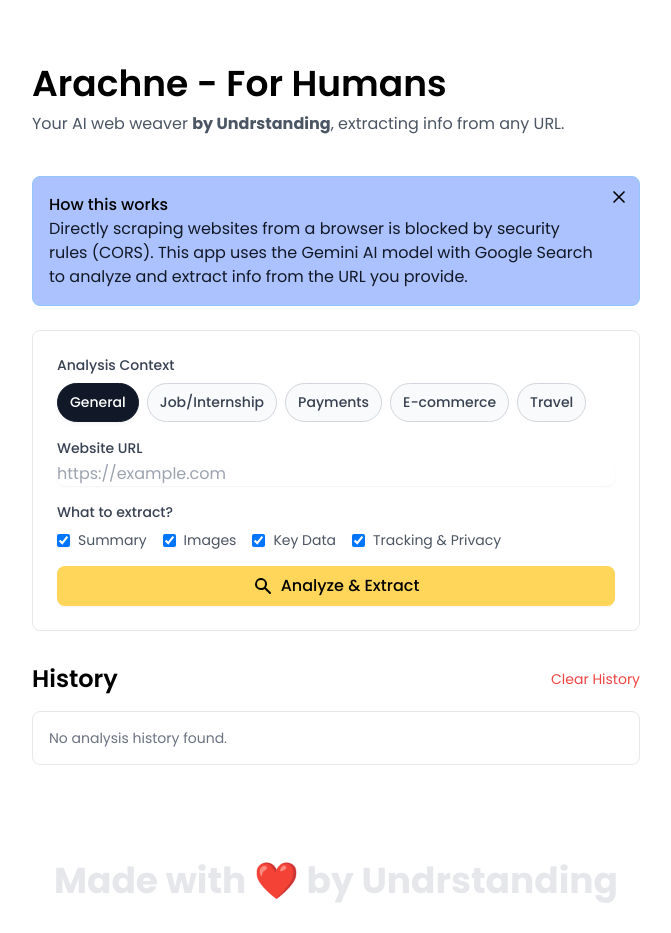
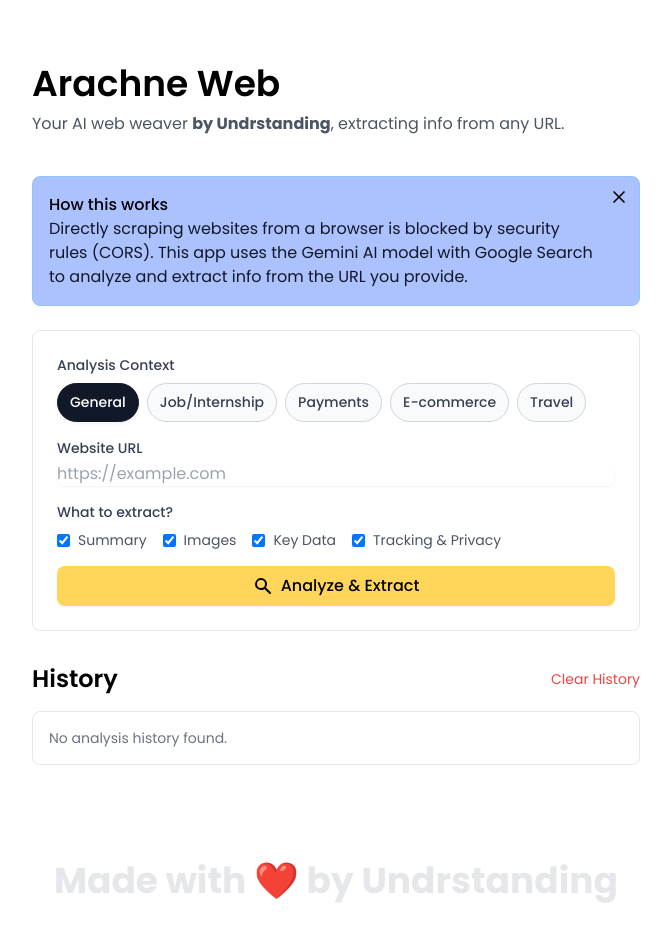
Before and after one commit to Numan-Patil/Arachne, a website: page index.html in a window 1280 px wide. Shown: the whole page, without its empty margins (304-975 px from the left). Drawn offline with nearby package versions, Linux system fonts and the light colour scheme.

Commit message:
Update index.html

```diff
--- a/index.html
+++ b/index.html
@@ -111,7 +111,7 @@
     <div class="container mx-auto max-w-2xl p-4 md:p-8">
 
         <header class="text-left mb-10 mt-8">
-            <h1 class="text-3xl md:text-4xl font-semibold text-black">Arachne - For Humans</h1>
+            <h1 class="text-3xl md:text-4xl font-semibold text-black">Arachne Web</h1>
             <p class="text-gray-600 mt-2">Your AI web weaver <b>by Undrstanding</b>, extracting info from any URL.</p>
         </header>
 
```
